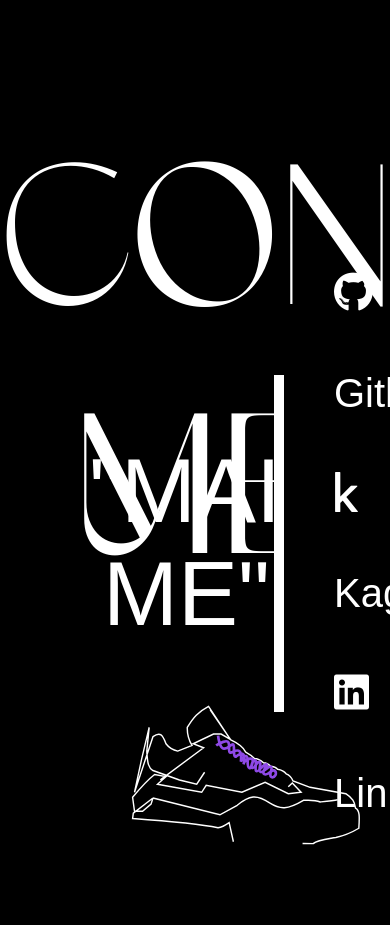
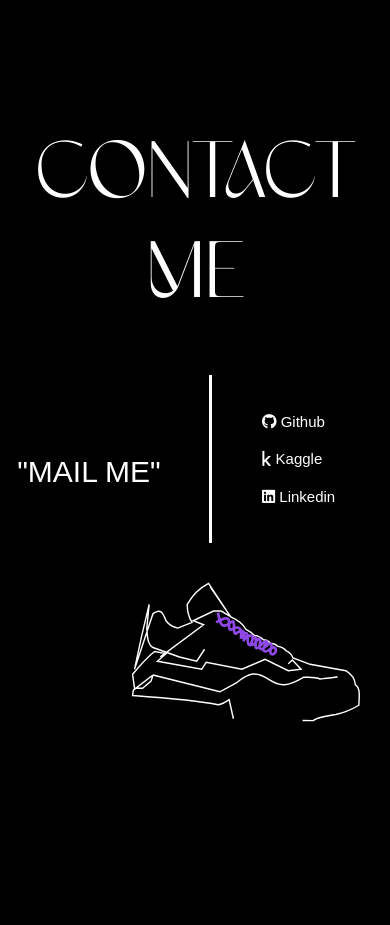
Before and after one commit to Robi04/Robi04.github.io, a plain HTML site: page index.html in a window 390 px wide. Shown: the part 3280-4205 px from the top of the page. Drawn offline with nearby package versions, Linux system fonts and the light colour scheme.

Commit message:
New features

```diff
--- a/index.html
+++ b/index.html
@@ -171,13 +171,13 @@
             </div>
                 <div id="content_section_5">
                     <div id="content_section_5_left">
-                        <div style="font-size: 90px;">"MAIL ME"</div>
+                        <div id="mail_me" onclick="sendEmail();">"MAIL ME"</div>
                     </div>
                     <div id="content_section_5_right" class="sans-serif">
-                        <ul style="color: white; font-size:40px">
-                            <li><span><i class="fab fa-github"></i> Github</span></li>
-                            <li><span><i class="fab fa-kaggle"></i> Kaggle</span></li>
-                            <li><span><i class="fab fa-linkedin"></i> Linkedin</span></li>
+                        <ul style="color: white;" id="txt_links">
+                            <li><span><i class="fab fa-github"></i> <a href="https://github.com/Robi04">Github</a> </span></li>
+                            <li><span><i class="fab fa-kaggle"></i> <a href="https://www.kaggle.com/robinbochu">Kaggle</a></span></li>
+                            <li><span><i class="fab fa-linkedin"></i> <a href="https://www.linkedin.com/in/robin-bochu-a51083201/">Linkedin</a></span></li>
                         </ul>
                     </div>
                     <div id="divider">
--- a/script.js
+++ b/script.js
@@ -9,6 +9,12 @@
         element.classList.add(classs)
     parent.appendChild(element)
     return element
+}
+
+
+function sendEmail()
+{
+    window.location = "mailto:robin73.bochu@gmail.com";
 }
 
 
@@ -237,6 +243,7 @@ window.onload = (event) => {
     window.addEventListener("scroll", myFunction);
 
     function myFunction() {
+        try{
             var length = lines[count].getTotalLength();
             var section = lines[count].parentElement.parentElement.parentElement
             if(count==0){
@@ -264,6 +271,10 @@ window.onload = (event) => {
                 lines[count].style.strokeDashoffset = length;
             }
         }
+        catch(e){
+
+        }
+    }
 
     document.addEventListener("scroll", function(){
         var scrollParallax= (window.pageYOffset-document.querySelector("#section_3").clientHeight*2)/document.querySelector("#section_3").clientHeight +0.5
@@ -273,11 +284,18 @@ window.onload = (event) => {
         let values = [paraNewPos1,paraNewPos1,paraNewPos1,paraNewPos1,paraNewPos2,paraNewPos2,paraNewPos2,paraNewPos2]
 
         console.log(scrollParallax)
-
+        try{
             let rubs = this.documentElement.querySelectorAll(".ruban_skills span")
             for(i = 0;i <= rubs.length; i+=1){
+                if(scrollParallax<1.3){
                     rubs[i].style.transform = "translateX("+ values[i] +"%)"
                 }
+            }
+        }
+        catch(e){
+
+        }
+
     })
 
 
--- a/style.css
+++ b/style.css
@@ -24,6 +24,11 @@ POUR TOUS LES ELEMENTS
 a {
     text-decoration: none;
 }
+
+a, a:hover, a:visited, a:active {
+    color: inherit;
+    text-decoration: none;
+   }
 
 /*COLORS*/
 .cyan{
@@ -578,6 +583,14 @@ Ball est au bout de mon dessin et qui sera le commencement du svg
     width: 100vw;
 }
 
+#mail_me{
+    font-size: 90px;
+}
+
+#txt_links{
+    font-size:40px
+}
+
 #content_section_5_left{
     position: absolute;
     left: 10vw;
@@ -617,6 +630,7 @@ Ball est au bout de mon dessin et qui sera le commencement du svg
     list-style-type:none;
 
 }
+
 #content_section_5_right ul > li {
     line-height: 2.5em;
 }
@@ -684,9 +698,14 @@ RESPONSIVE 5 PALIERS
         font-size: 30px;
     }
 
-    /*SECTION 3*/
+    /*SECTION 4*/
     #title_4_middle{
         font-size: 200px;
+    }
+
+    /*SECTION 5*/
+    #title_5_middle{
+        font-size: 170px;
     }
 }
 
@@ -725,9 +744,36 @@ RESPONSIVE 5 PALIERS
         font-size: 24px;
     }
 
-    /*SECTION 3*/
+    /*SECTION 4*/
     #title_4_middle{
         font-size: 150px;
+    }
+
+    /*SECTION 5*/
+    #title_5_middle{
+        font-size: 100px;
+    }
+
+    #content_section_5_left div{
+        font-size: 50px;
+    }
+
+    #content_section_5_left{
+        left: 5vw;
+        height: 23vh;
+    }
+
+    #content_section_5_right{
+        right: 70px;
+        width: 40vw;
+    }
+
+    #content_section_5_right{
+        height: 50%;
+    }
+
+    #divider svg{
+        top : -123px;
     }
 }
 
@@ -781,6 +827,28 @@ RESPONSIVE 5 PALIERS
     /*SECTION 3*/
     #skills_container{
         font-size: 35px;
+    }
+
+
+    #content_section_5_left div{
+        font-size: 40px;
+    }
+
+    #content_section_5_left{
+        left: -8vw;
+    }
+
+    #content_section_5_right{
+        right: 70px;
+        width: 40vw;
+    }
+
+    #content_section_5_right > ul{
+        font-size: 30px;
+    }
+
+    #content_section_5_right{
+        border-left: 3px solid white;
     }
 }
 
@@ -845,6 +913,19 @@ RESPONSIVE 5 PALIERS
     .project{
         font-size: 35px;
     }
+
+    /*SECTION 5*/
+    #title_5_middle{
+        font-size: 80px;
+    }
+
+    #content_section_5_right > ul{
+        font-size: 20px;
+    }
+
+    #mail_me{
+        font-size: 30px;
+    }
 }
 
 
@@ -877,6 +958,21 @@ RESPONSIVE 5 PALIERS
     .project{
         font-size: 25px;
         left: 0px;
+    }
+
+    #content_section_5_left div{
+        font-size: 30px;
+    }
+    #content_section_5_left{
+        left: -15vw;
+    }
+
+    #content_section_5_right{
+        right: 75px;
+    }
+
+    #content_section_5_right > ul{
+        font-size: 15px;
     }
 }
 
```
Lines whose indentation alone changed are shown as unchanged.
